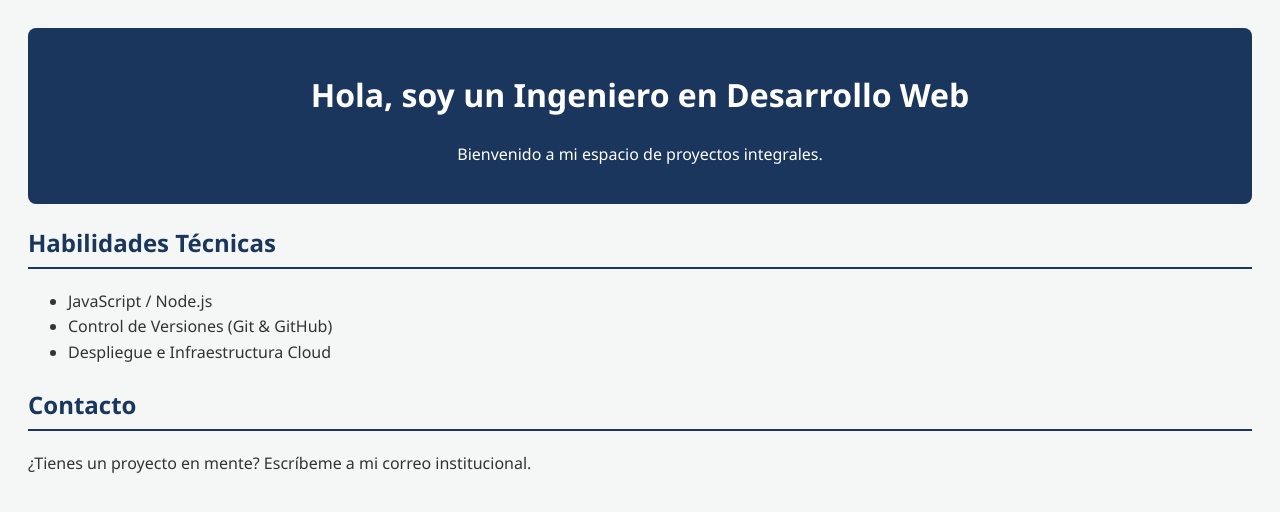
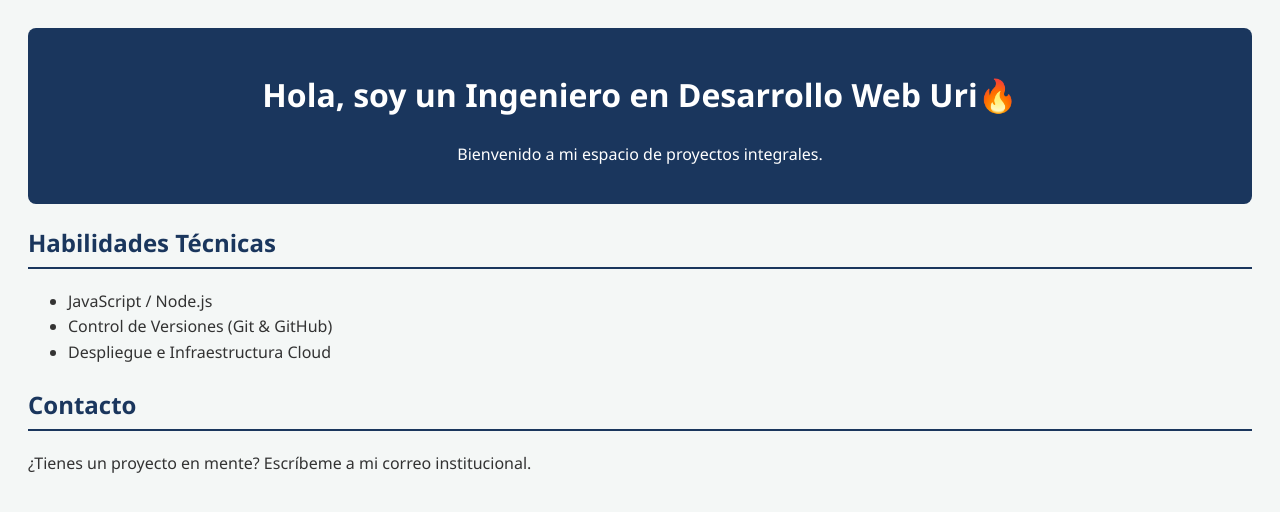
Before and after one commit to URISEXX/portafolio-profesional, a plain HTML site: page index.html in a window 1280 px wide. Drawn offline with Linux system fonts and the light colour scheme.

Commit message:
Update header to include name and emoji

```diff
--- a/index.html
+++ b/index.html
@@ -8,7 +8,7 @@
 </head>
 <body>
     <header>
-    <h1>Hola, soy un Ingeniero en Desarrollo Web</h1>
+    <h1>Hola, soy un Ingeniero en Desarrollo Web Uri🔥</h1>
     <p>Bienvenido a mi espacio de proyectos integrales.</p>
     </header>
     <main>
```
